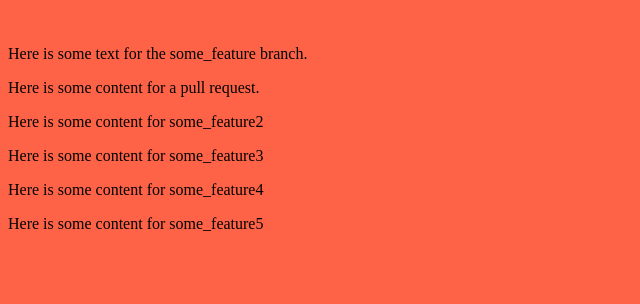
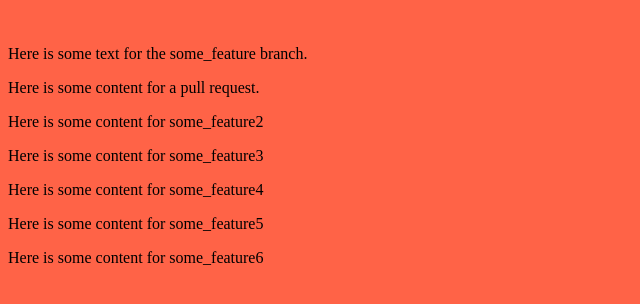
Before and after one commit to romain742/testdesign, a website: page src/index.html in a window 1280 px wide. Shown: the part 88-392 px from the top of the page, without its empty margins (0-640 px from the left). Drawn offline with nearby package versions, Linux system fonts and the light colour scheme; files that its build step writes are made by us from their sources.

Commit message:
Add content for some_feature6

```diff
--- a/src/index.html
+++ b/src/index.html
@@ -14,6 +14,7 @@
     <p>Here is some content for some_feature3</p>
     <p>Here is some content for some_feature4</p>
     <p>Here is some content for some_feature5</p>
+    <p>Here is some content for some_feature6</p>
     <script inline src="../dist/bundle.js"></script>
   </body>
 </html>
```
